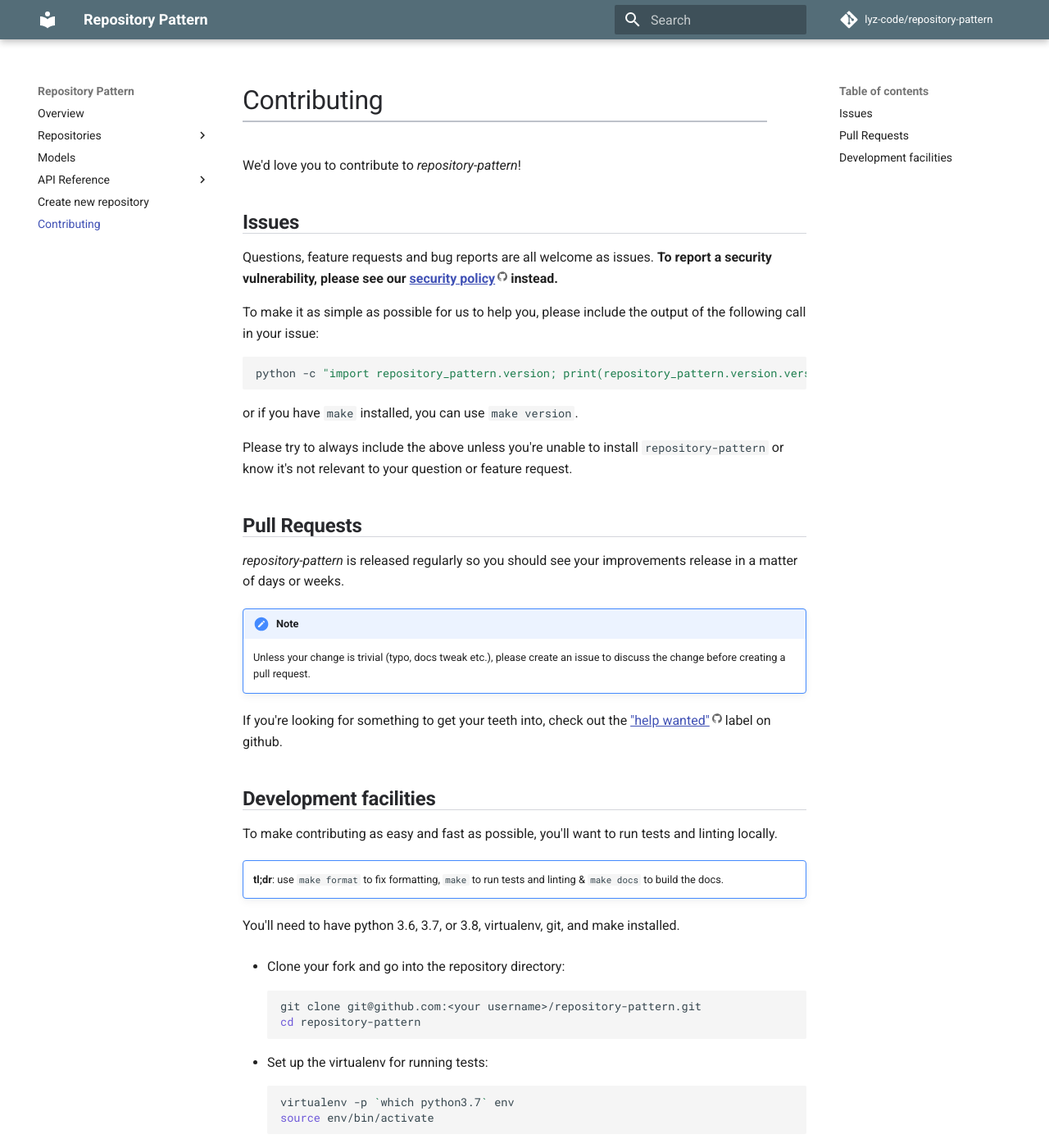
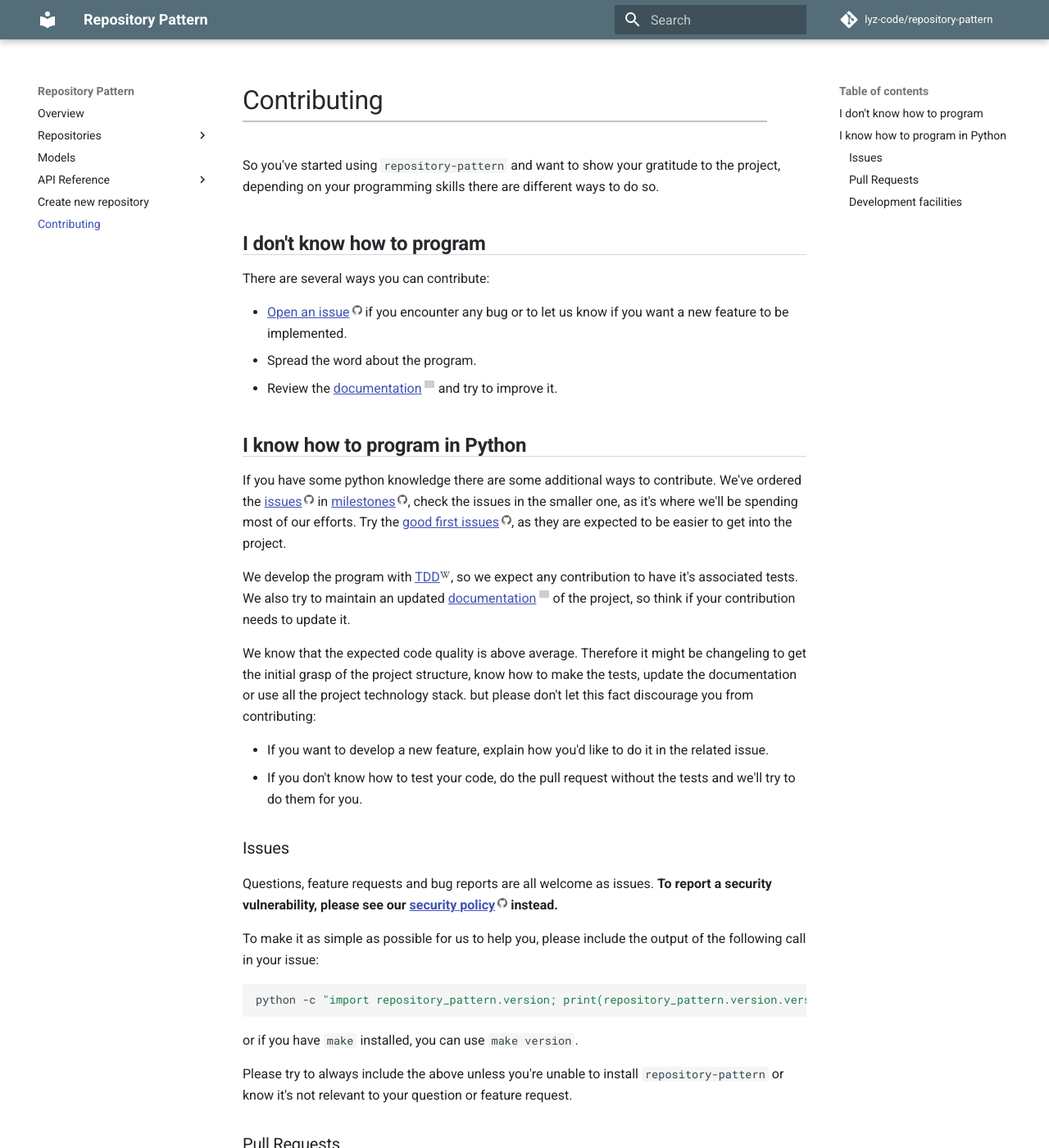
Before and after one commit to lyz-code/repository-orm, an MkDocs documentation site: the page built from docs/contributing.md, in a window 1280 px wide and 1400 px high. Shown: the whole window at 82% size. Built offline with MkDocs 1.6.1 and Material for MkDocs 9.7.7, drawn with Linux system fonts in a browser that asks for light colours; comment, search, counter and statistics services are not loaded; some of the changed text lies outside the part shown; grey boxes are pictures that could not be loaded.

````diff
--- a/docs/contributing.md
+++ b/docs/contributing.md
@@ -1,6 +1,42 @@
-We'd love you to contribute to *repository-pattern*!
+So you've started using `repository-pattern` and want to show your gratitude to the project,
+depending on your programming skills there are different ways to do so.
 
-# Issues
+# I don't know how to program
+
+There are several ways you can contribute:
+
+* [Open an issue](https://github.com/lyz-code/repository-pattern/issues/new) if you encounter
+    any bug or to let us know if you want a new feature to be implemented.
+* Spread the word about the program.
+* Review the [documentation](https://lyz-code.github.io/repository-pattern) and try to improve
+    it.
+
+# I know how to program in Python
+
+If you have some python knowledge there are some additional ways to contribute.
+We've ordered the [issues](https://github.com/lyz-code/repository-pattern/issues) in
+[milestones](https://github.com/lyz-code/repository-pattern/milestones), check the issues in
+the smaller one, as it's where we'll be spending most of our efforts. Try the
+[good first
+issues](https://github.com/lyz-code/repository-pattern/issues?q=is%3Aissue+is%3Aopen+label%3A%22good+first+issue%22),
+as they are expected to be easier to get into the project.
+
+We develop the program with
+[TDD](https://en.wikipedia.org/wiki/Test-driven_development), so we expect any
+contribution to have it's associated tests. We also try to maintain an updated
+[documentation](https://lyz-code.github.io/repository-pattern) of the project, so think if
+your contribution needs to update it.
+
+We know that the expected code quality is above average. Therefore it might
+be changeling to get the initial grasp of the project structure, know how to make the
+tests, update the documentation or use all the project technology stack. but please
+don't let this fact discourage you from contributing:
+
+* If you want to develop a new feature, explain how you'd like to do it in the related issue.
+* If you don't know how to test your code, do the pull request without the tests
+    and we'll try to do them for you.
+
+## Issues
 
 Questions, feature requests and bug reports are all welcome as issues.
 **To report a security vulnerability, please see our [security
@@ -18,7 +54,7 @@ or if you have `make` installed, you can use `make version`.
 Please try to always include the above unless you're unable to install `repository-pattern` or know it's not relevant to your question or
 feature request.
 
-# Pull Requests
+## Pull Requests
 
 *repository-pattern* is released regularly so you should see your
 improvements release in a matter of days or weeks.
@@ -31,7 +67,7 @@ If you're looking for something to get your teeth into, check out the ["help
 wanted"](https://github.com/lyz-code/repository-pattern/issues?q=is%3Aopen+is%3Aissue+label%3A%22help+wanted%22)
 label on github.
 
-# Development facilities
+## Development facilities
 
 To make contributing as easy and fast as possible, you'll want to run tests and
 linting locally.
@@ -99,3 +135,8 @@ You'll need to have python 3.6, 3.7, or 3.8, virtualenv, git, and make installed
     ```
 
 * Commit, push, and create your pull request.
+
+* Make a new release: To generate the changelog of the new changes, build the
+    package, upload to pypi and clean the build files use `make bump`.
+
+We'd love you to contribute to *repository-pattern*!
--- a/docs/examples/simple-example.py
+++ b/docs/examples/simple-example.py
@@ -4,13 +4,13 @@ repo = FakeRepository()
 
 
 class Author(Entity):
-    ID: int
+    id_: int
     first_name: str
     last_name: str
     country: str
 
 
-author = Author(ID=0, first_name="Brandon", last_name="Sanderson", country="US")
+author = Author(id_=0, first_name="Brandon", last_name="Sanderson", country="US")
 
 # Add entities
 repo.add(author)
--- a/setup.py
+++ b/setup.py
@@ -13,10 +13,14 @@ with open("src/repository_pattern/version.py") as fp:
         raise ValueError("The version is not specified in the version.py file.")
     version = version_match["version"]
 
+
 setup(
     name="repository-pattern",
     version=version,
-    description="A Cookiecutter template for creating Python projects",
+    description=(
+        "Library to ease the implementation of the repository pattern in "
+        "python projects."
+    ),
     author="Lyz",
     author_email="lyz-code-security-advisories@riseup.net",
     license="GNU General Public License v3",
````
Also changed, not shown: docs/models.md (+1 -1 lines), docs/pypika_repository.md (+2 -2 lines), pyproject.toml (+15 -6 lines), .cruft.json, 13 other files.
